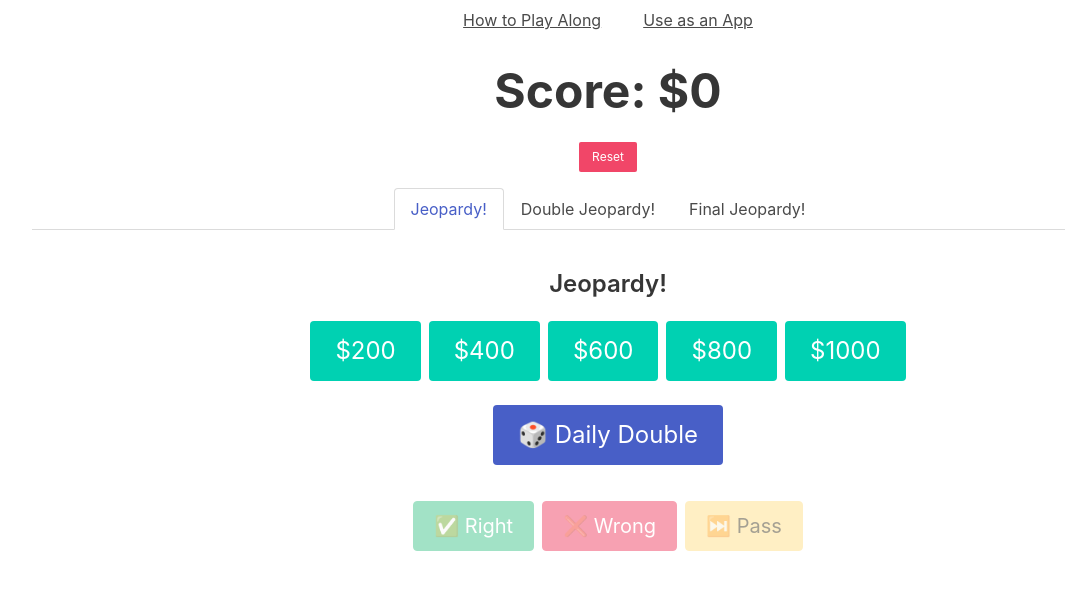
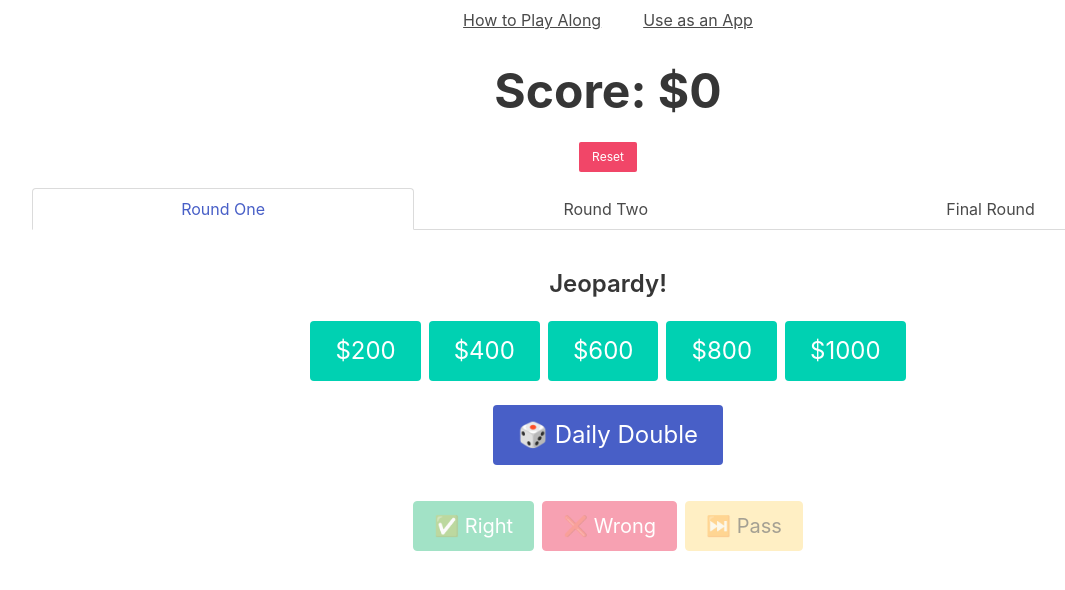
Before and after one commit to lawnguyen/jeopardy-play-along, a React (Create React App) app: page / in a window 1280 px wide. Shown: the top 590 px of the page, without its empty margins (32-1097 px from the left). Built offline with nearby package versions, Linux system fonts and the light colour scheme.

Commit message:
rename round names

```diff
--- a/src/App.tsx
+++ b/src/App.tsx
@@ -366,16 +366,16 @@
           Reset
         </button>
       </div>
-      <div className="tabs is-centered is-boxed">
+      <div className="tabs is-centered is-boxed is-fullwidth">
         <ul>
           <li className={view === 'regular' ? 'is-active' : ''}>
-            <a onClick={() => setView('regular')}>Jeopardy!</a>
+            <a onClick={() => setView('regular')}>Round One</a>
           </li>
           <li className={view === 'double' ? 'is-active' : ''}>
-            <a onClick={() => setView('double')}>Double Jeopardy!</a>
+            <a onClick={() => setView('double')}>Round Two</a>
           </li>
           <li className={view === 'final' ? 'is-active' : ''}>
-            <a onClick={() => setView('final')}>Final Jeopardy!</a>
+            <a onClick={() => setView('final')}>Final Round</a>
           </li>
         </ul>
       </div>
```
